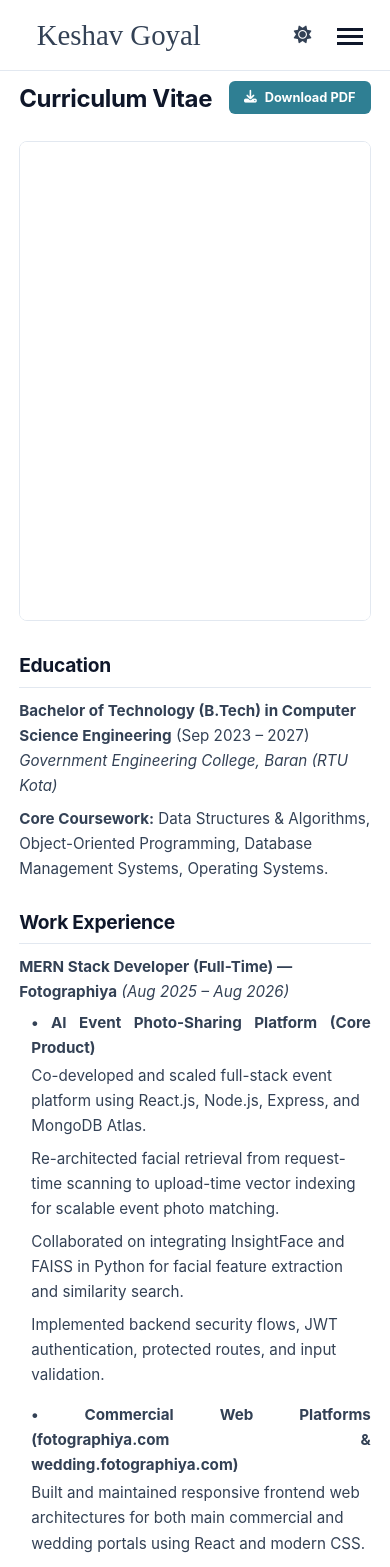
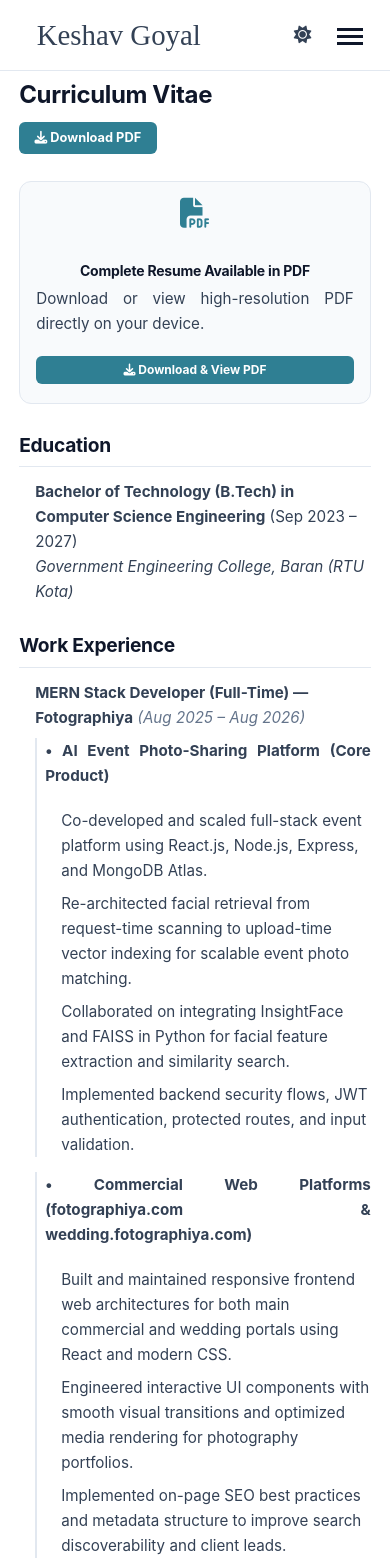
Before and after one commit to keshav00o7k/Portfolio, a React (Vite) app: page /cv in a window 390 px wide. Shown: the top 1567 px of the page. Built offline with nearby package versions, Linux system fonts and the light colour scheme; a web font is replaced by a local one.

Commit message:
litit update

```diff
--- a/src/css/skillsGrid.css
+++ b/src/css/skillsGrid.css
@@ -78,3 +78,15 @@
   background-color: rgba(47, 127, 147, 0.14);
   transform: translateY(-1px);
 }
+
+@media (max-width: 768px) {
+  .skills-container {
+    grid-template-columns: 1fr;
+    gap: 0.75rem;
+    margin: 0.8rem 0 1.4rem;
+  }
+
+  .skill-category-card {
+    padding: 0.85rem 1rem;
+  }
+}
--- a/src/pages/CV.jsx
+++ b/src/pages/CV.jsx
@@ -5,44 +5,22 @@ import SkillsGrid from '../components/SkillsGrid.jsx';
 const CV = () => {
   return (
     <div className="page__content">
-      <div
-        style={{
-          display: 'flex',
-          justifyContent: 'space-between',
-          alignItems: 'center',
-          flexWrap: 'wrap',
-          gap: '1rem',
-          marginBottom: '1.5rem',
-        }}
-      >
-        <h1 className="page__title" style={{ margin: 0 }}>
-          Curriculum Vitae
-        </h1>
+      {/* Header with Title & Download Action */}
+      <div className="flex flex-col sm:flex-row sm:items-center justify-between gap-3 mb-6">
+        <h1 className="page__title m-0!">Curriculum Vitae</h1>
         <a
           href={personalInfo.resumePdf}
           download="Keshav_Goyal_Cv.pdf"
-          className="btn btn--primary"
-          style={{
-            textDecoration: 'none',
-            display: 'inline-flex',
-            alignItems: 'center',
-            gap: '0.5rem',
-          }}
+          className="btn btn--primary inline-flex items-center gap-2 self-start sm:self-auto text-sm"
+          style={{ textDecoration: 'none' }}
         >
           <i className="fas fa-download"></i> Download PDF
         </a>
       </div>
 
-      {/* PDF Viewer */}
+      {/* Desktop PDF Viewer */}
       <div
-        style={{
-          marginBottom: '2rem',
-          border: '1px solid var(--global-border-color)',
-          borderRadius: '8px',
-          overflow: 'hidden',
-          height: '480px',
-          background: 'rgba(255,255,255,0.03)',
-        }}
+        className="hidden md:block mb-8 border border-[var(--global-border-color)] rounded-lg overflow-hidden h-[480px] bg-slate-50/50 dark:bg-zinc-900/50"
       >
         <iframe
           src={personalInfo.resumePdf}
@@ -53,44 +31,59 @@ const CV = () => {
         />
       </div>
 
+      {/* Mobile PDF Action Card */}
+      <div className="block md:hidden mb-6 p-4 rounded-xl border border-[var(--global-border-color)] bg-[var(--global-code-background-color)] text-center">
+        <i className="fas fa-file-pdf text-3xl text-[var(--global-base-color)] mb-2"></i>
+        <h4 className="text-sm font-bold text-[var(--global-heading-color)] m-0 mb-1">
+          Complete Resume Available in PDF
+        </h4>
+        <p className="text-xs text-[var(--global-text-color-light)] m-0 mb-3">
+          Download or view high-resolution PDF directly on your device.
+        </p>
+        <a
+          href={personalInfo.resumePdf}
+          download="Keshav_Goyal_Cv.pdf"
+          className="btn btn--primary btn--small w-full justify-center inline-flex items-center gap-2"
+          style={{ textDecoration: 'none' }}
+        >
+          <i className="fas fa-download"></i> Download &amp; View PDF
+        </a>
+      </div>
+
+      {/* Education */}
       <h2>Education</h2>
-      <ul>
-        <li>
+      <ul className="pl-4 sm:pl-5 my-3">
+        <li className="mb-2">
           <strong>{educationInfo.degree}</strong> ({educationInfo.timeline})
-          <ul>
-            <li>
-              <em>{educationInfo.institution}</em>
-            </li>
-            <li>
-              <strong>Core Coursework:</strong> {educationInfo.coursework.join(', ')}.
-            </li>
-          </ul>
+          <br />
+          <em>{educationInfo.institution}</em>
         </li>
       </ul>
 
+      {/* Work Experience */}
       <h2>Work Experience</h2>
-      <ul>
+      <ul className="pl-4 sm:pl-5 my-3">
         {experienceList.map((exp, idx) => (
-          <li key={exp.id || idx} style={{ marginBottom: '1.2em' }}>
+          <li key={exp.id || idx} className="mb-4">
             <strong>
               {exp.role} — {exp.company}
             </strong>{' '}
-            <em>({exp.duration})</em>
+            <em className="text-[var(--global-text-color-light)]">({exp.duration})</em>
             {exp.subProjects ? (
               exp.subProjects.map((sp, spIdx) => (
-                <div key={spIdx} style={{ margin: '0.4em 0 0.4em 0.8em' }}>
-                  <p style={{ margin: '0.2em 0', fontWeight: 'bold' }}>• {sp.name}</p>
-                  <ul>
+                <div key={spIdx} className="my-2 pl-2 border-l-2 border-[var(--global-border-color)]">
+                  <p className="font-bold text-sm my-1 text-[var(--global-heading-color)]">• {sp.name}</p>
+                  <ul className="pl-4 my-1">
                     {sp.highlights.map((h, hIdx) => (
-                      <li key={hIdx}>{h}</li>
+                      <li key={hIdx} className="text-xs sm:text-sm mb-1">{h}</li>
                     ))}
                   </ul>
                 </div>
               ))
             ) : (
-              <ul>
+              <ul className="pl-4 my-1">
                 {exp.highlights.map((h, hIdx) => (
-                  <li key={hIdx}>{h}</li>
+                  <li key={hIdx} className="text-xs sm:text-sm mb-1">{h}</li>
                 ))}
               </ul>
             )}
@@ -98,17 +91,19 @@ const CV = () => {
         ))}
       </ul>
 
+      {/* Technical Skills */}
       <h2>Technical Skills</h2>
       <SkillsGrid />
 
+      {/* Featured Projects */}
       <h2>Featured Projects</h2>
-      <ul>
+      <ul className="pl-4 sm:pl-5 my-3">
         {projectList.map((item, idx) => (
-          <li key={idx} style={{ marginBottom: '0.8em' }}>
+          <li key={idx} className="mb-3">
             <strong>
               <Link to={`/projects/${item.slug}`}>{item.title}</Link>
             </strong>
-            <p style={{ margin: '0.2rem 0', color: 'var(--global-text-color-light)' }}>
+            <p className="text-xs sm:text-sm my-1 text-[var(--global-text-color-light)]">
               {item.overview}
             </p>
           </li>
```
